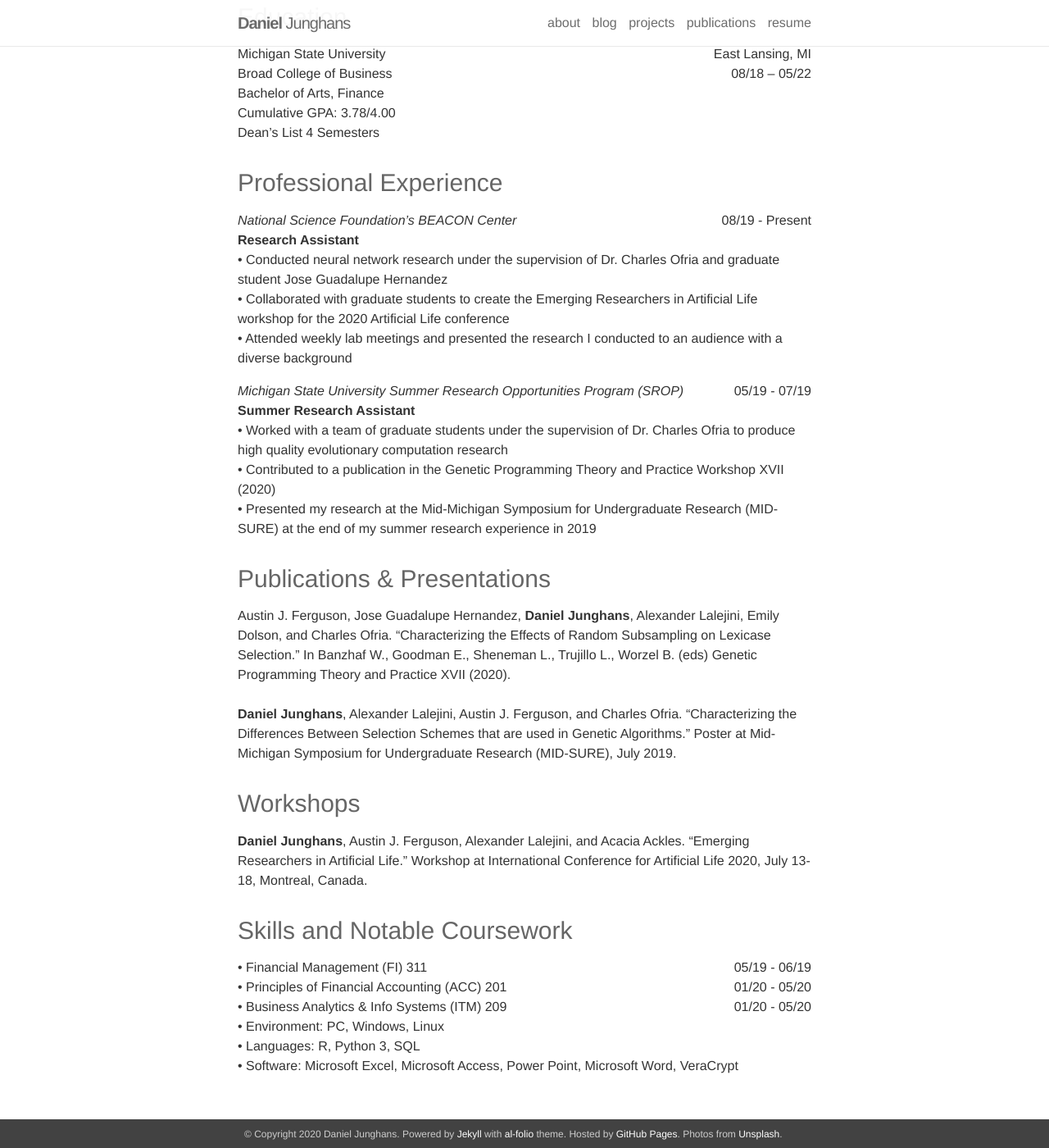
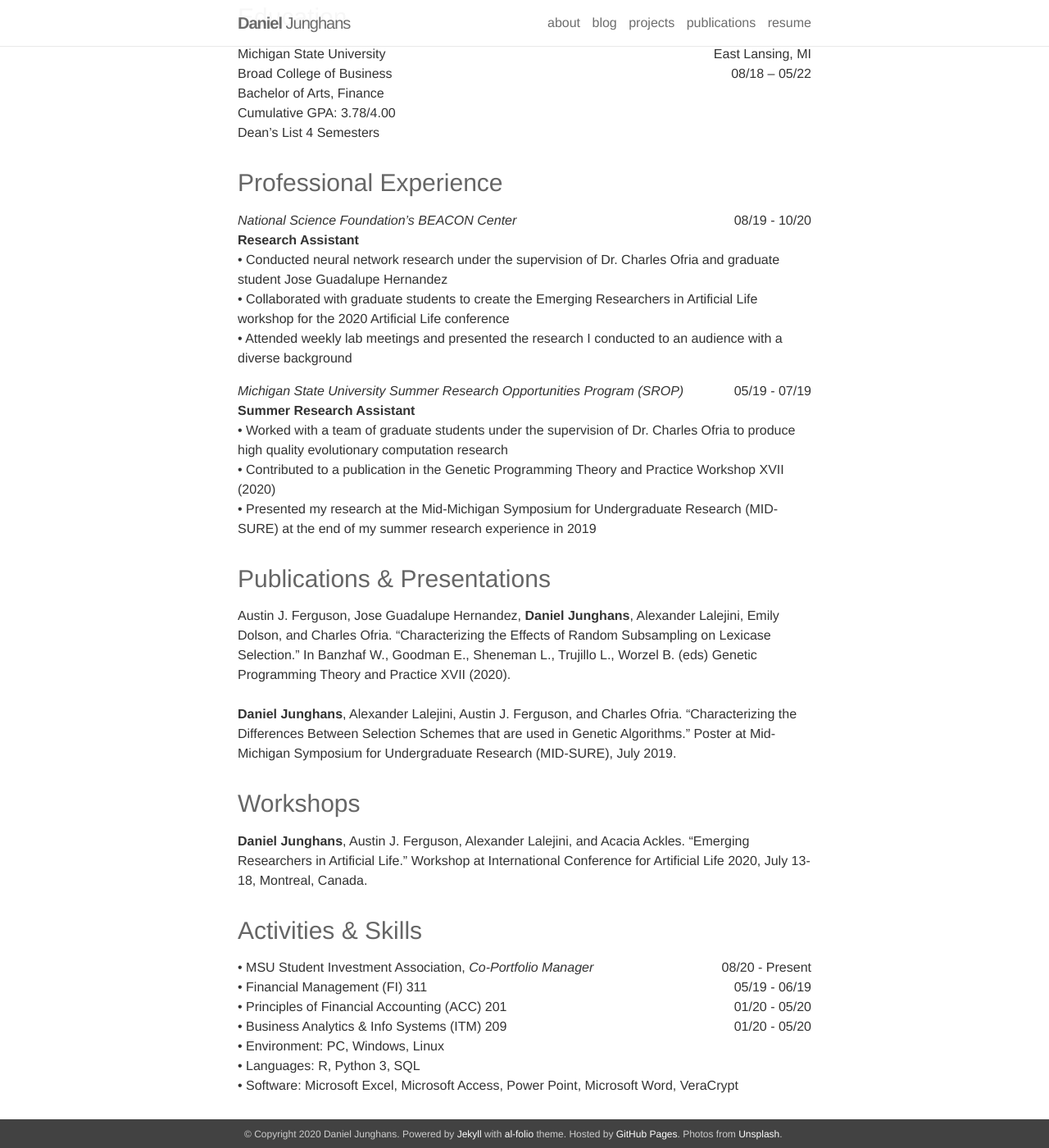
Before and after one commit to DanielJunghans/danieljunghans.github.io, a Jekyll site: the page built from _pages/resume.md, in a window 1280 px wide and 1400 px high, scrolled down 369 px. Shown: the whole window at 82% size. Built offline with Jekyll 4.4.1, drawn with Linux system fonts in a browser that asks for light colours; nearby versions of some CDN libraries.

Commit message:
resume changes

```diff
--- a/_pages/resume.md
+++ b/_pages/resume.md
@@ -29,7 +29,7 @@
 ### Professional Experience
 <div style="overflow: hidden;">
 <p style="float: left; margin:0;"><i>National Science Foundation’s BEACON Center</i></p>
-<p style="float: right; margin:0;">08/19 - Present</p>
+<p style="float: right; margin:0;">08/19 - 10/20</p>
 </div>
 
 **Research Assistant**     <br />
@@ -61,7 +61,15 @@
 
 
 
-### Skills and Notable Coursework <br />
+### Activities & Skills <br />
+<div style="overflow: hidden;">
+<p style="float: left; margin:0;">•	MSU Student Investment Association, <i>Co-Portfolio Manager</i> </p>
+<p style="float: right; margin:0;">08/20 - Present</p>
+</div>
+
+
+
+
 <div style="overflow: hidden;">
 <p style="float: left; margin:0;">•	Financial Management (FI) 311</p>
 <p style="float: right; margin:0;">05/19 - 06/19</p>
```
Also changed, not shown: 1 other file.
